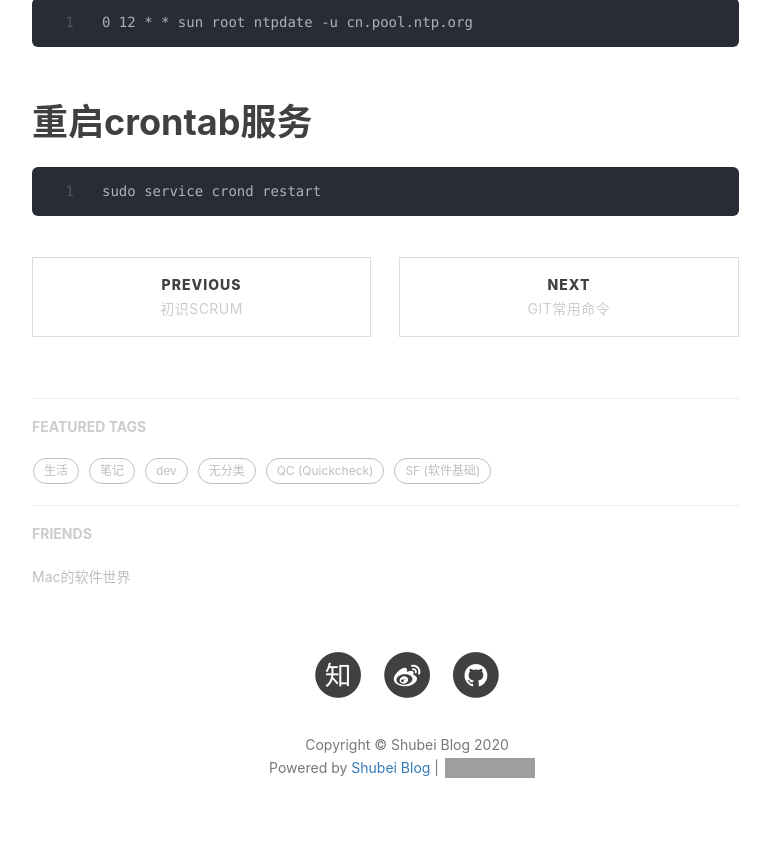
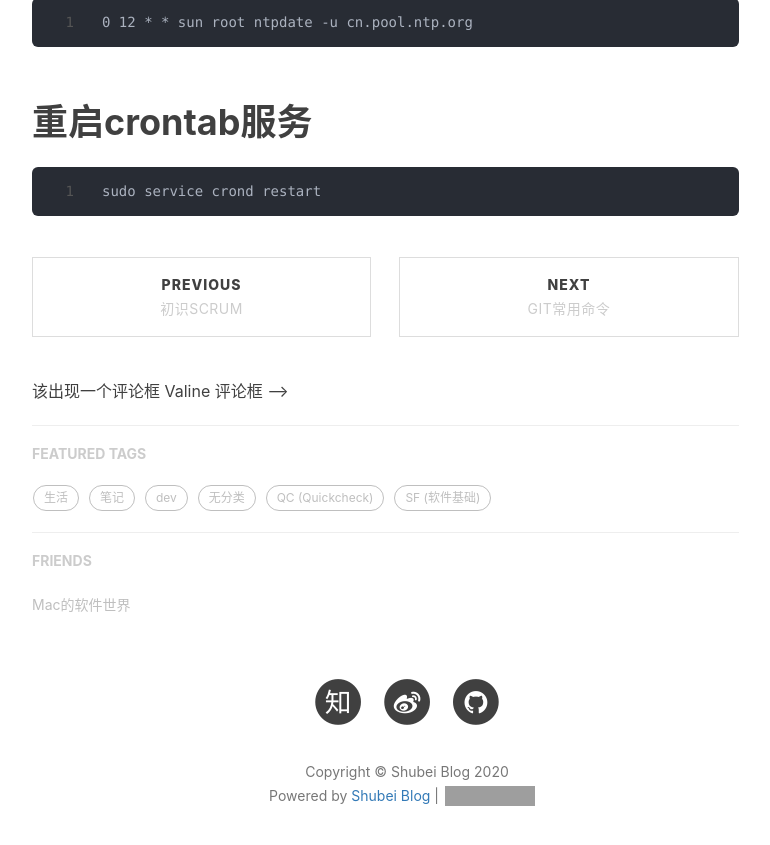
Before and after one commit to lushubei/lushubei.github.io, a Jekyll site: the page built from _posts/dev/2017-12-12-Linux-auto-setTime.md, in a window 1280 px wide and 900 px high, scrolled down 883 px. Shown: the top 845 px of the window, without its empty margins (233-1003 px from the left). Built offline with Jekyll 4.4.1, drawn with Linux system fonts in a browser that asks for light colours; nearby versions of some CDN libraries; comment, search, counter and statistics services are not loaded; grey boxes are pictures that could not be loaded.

Commit message:
调试代码

```diff
--- a/_includes/_includes_third-party/comments.html
+++ b/_includes/_includes_third-party/comments.html
@@ -1,4 +1,5 @@
 <!-- Valine 无后端评论系统 start (一个网页只需插入一次) -->
+我是comments
 <script src="//cdn1.lncld.net/static/js/3.0.4/av-min.js"></script>
 <script src='//unpkg.com/valine/dist/Valine.min.js'></script>
 <script>
--- a/_layouts/keynote.html
+++ b/_layouts/keynote.html
@@ -53,7 +53,9 @@ layout: default
                 <!-- disqus 评论框 end -->
                 {% endif %}
 
+评论框 key site.valine_comment
                 {% if site.valine_comment %}
+                Valine 评论框 key
                  <!-- Valine 评论框 -->
                  <div id="vcomments"></div>
                   <!-- Valine 评论框 end -->
--- a/_layouts/post.html
+++ b/_layouts/post.html
@@ -61,9 +61,9 @@ layout: default
                 <div id="cloud-tie-wrapper" class="cloud-tie-wrapper"></div>
                 <!-- 网易云跟帖 评论框 end -->
                 {% endif %}
-
+                该出现一个评论框
                 {% if site.valine_comment %}
-                 <!-- Valine 评论框 -->
+                 Valine 评论框 -->
                  <div id="vcomments"></div>
                   <!-- Valine 评论框 end -->
                  {% endif %}
@@ -142,11 +142,11 @@ layout: default
 <!-- disqus 公共JS代码 end -->
 {% endif %}
 
-<!--{% if site.valine_comment %}-->
-<!--&lt;!&ndash; Valine 无后端评论系统 start (一个网页只需插入一次) &ndash;&gt;-->
-<!--{% include _third-party/comments/valine.html %}-->
+{% if site.valine_comment %}
+<!-- Valine 无后端评论系统 start (一个网页只需插入一次) -->
+{% include _third-party/comments/valine.html %}
 <!--&lt;!&ndash; Valine 无后端评论系统 公共JS代码 end &ndash;&gt;-->
-<!--{% endif %}-->
+{% endif %}
 
 {% if site.anchorjs %}
 <!-- async load function -->
```
